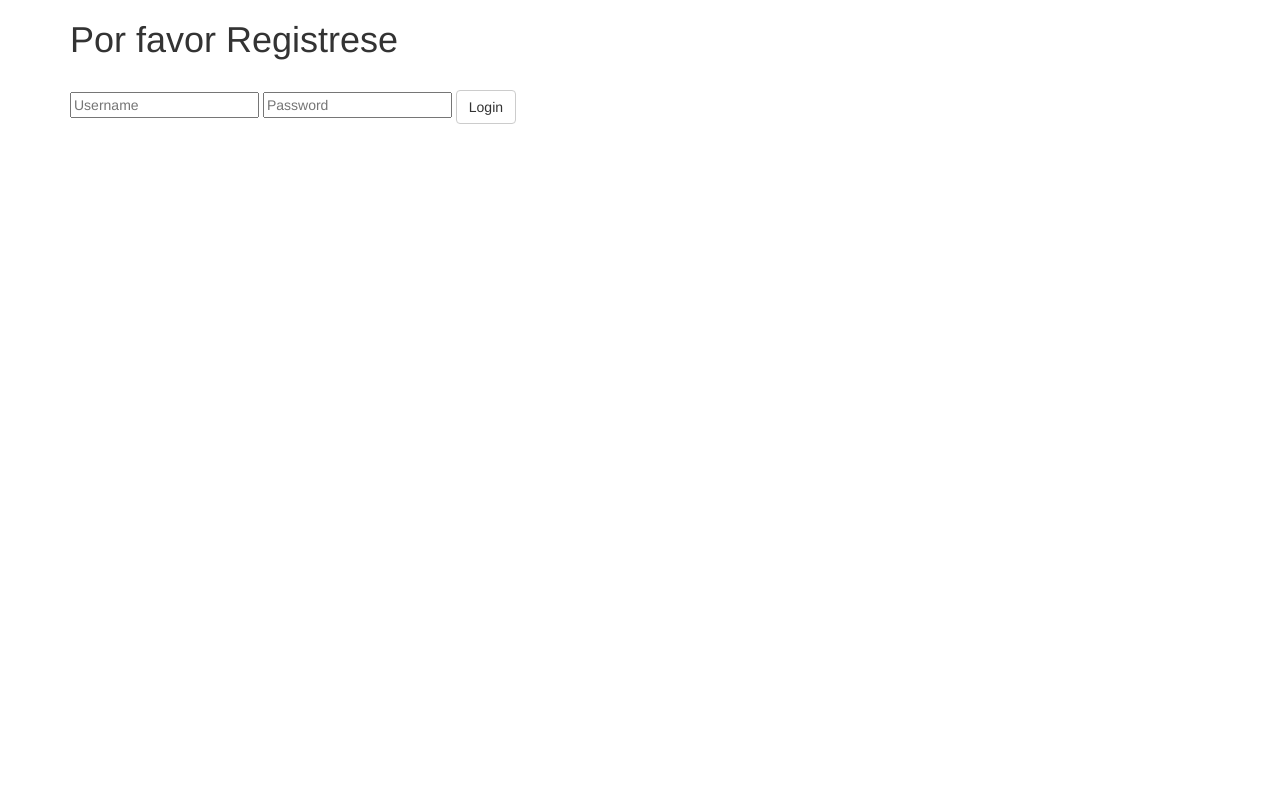
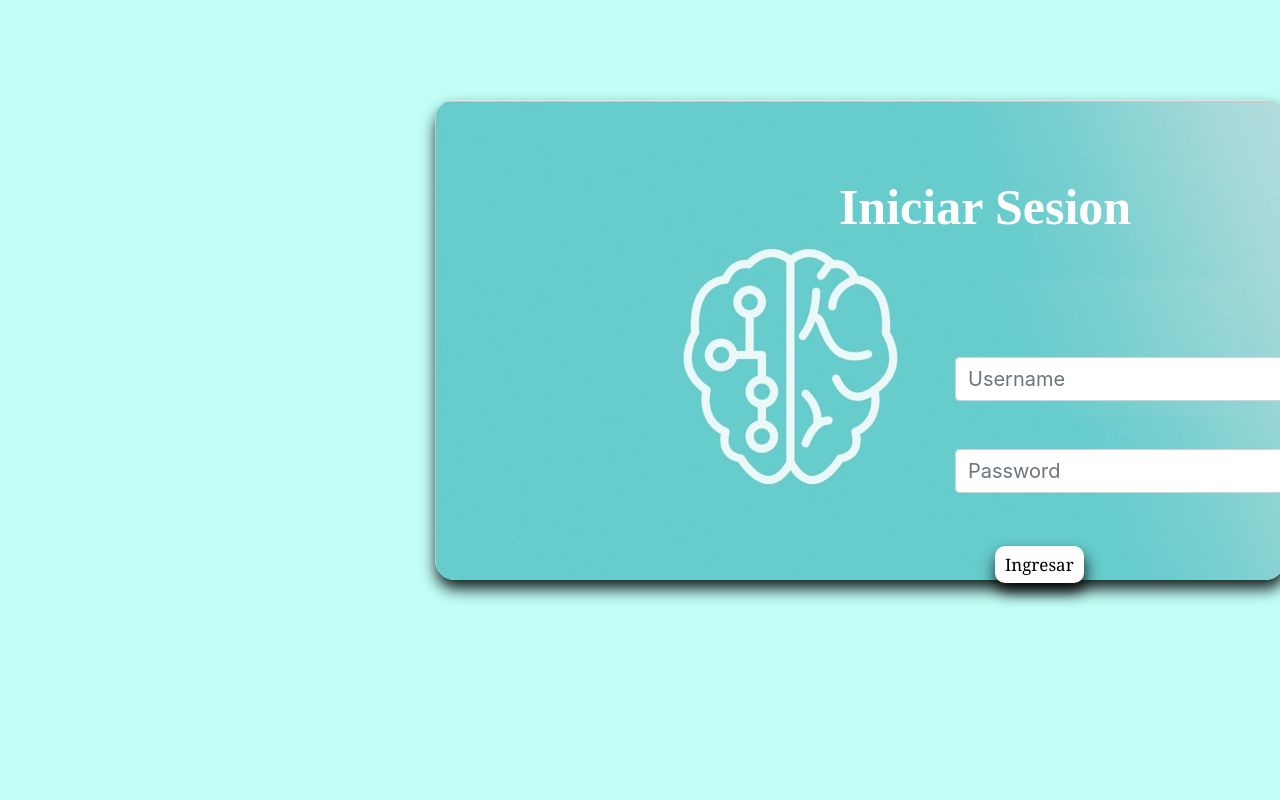
Before and after one commit to LuisGarciaPeredo/Luis-python-flask-project, a Flask app: page /login in a window 1280 px wide. Run offline with Flask 2, Linux system fonts and the light colour scheme; parts of the project's set-up code (start-up, migrations or seed data) failed here and were passed over; some libraries are stand-ins or nearby versions.

Commit message:
loginEstilo

```diff
--- a/templates/login.html
+++ b/templates/login.html
@@ -3,21 +3,104 @@
     <title>INGRESO SISTEMA</title>
     <meta name="viewport" content="width=device-width, initial-scale=1.0">
     <link href="static/bootstrap.min.css" rel="stylesheet" media="screen">
+
+    <style>
+      body{
+        background: #C1FFF7;
+      }
+
+    /* LAPTOP */
+    @media (min-width:1250px) {
+      .cajamayor{
+        background-image: url(fondo.png);
+        width: 850px;
+        height: 480px;
+        margin-left: 350px;
+        margin-top: 100px;
+        -webkit-box-shadow: 1px 9px 15px 0px rgba(0,0,0,0.88);
+        box-shadow: 1px 9px 15px 0px rgba(0,0,0,0.88);
+        border-top-left-radius: 20px ;
+        border-top-right-radius: 20px ;
+        border-bottom-left-radius: 20px ;
+        border-bottom-right-radius: 20px ;
+      }
+      .margensup{
+        height: 50px;
+      }
+      .titulo{
+        font-size: 50px;
+        font-family: "sans-serif";
+        font-weight: 600;
+        padding-top: 20px;
+        margin-left: 250px;
+        color: white;
+      }
+      .cajasdetexto{
+        margin-left: 520px;
+        margin-top: 80px;
+      }
+      .form-control{
+        font-size: 20px;
+      }
+
+      .btnmiboton {
+      margin-left: 40px;
+      margin-top: 5px;
+      color: rgb(0, 0, 0); font-size: 17px; line-height: 17px; padding: 10px; border-radius: 10px;
+      font-family: Georgia, serif; font-weight: normal; text-decoration: none; font-style: normal;
+      font-variant: normal; text-transform: none; background-image:
+      linear-gradient(to right, rgb(255, 255, 255) 0%, rgb(255, 255, 255) 100%); box-shadow: rgba(0, 0, 0, 0.88) 1px 9px 15px 0px;
+      border: none; display: inline-block;
+      -webkit-box-shadow: 1px 9px 15px 0px rgba(0,0,0,0.88);
+      box-shadow: 1px 9px 15px 0px rgba(0,0,0,0.88);
+      cursor: pointer;}
+      .btnmiboton:hover {
+      background: #d0d0d0; }
+      .btnmiboton:active {
+      background: #bababa;
+      color: white; }
+
+      .cajaerror{
+        margin-top: 60px;
+        margin-left: 285px;
+      }
+    }
+
+    </style>
+
   </head>
   <body>
+
     <div class="container">
-      <h1>Por favor Registrese</h1>
+
+      <div class="cajamayor">
+        <div class="margensup"> </div>
+        <center> <label class="titulo">Iniciar Sesion</label> </center>
         <br>
+
+        <div class="cajasdetexto">
           <form action="" method="post">
-        <input type="text" placeholder="Username" name="username" value="{{
-          request.form.username }}">
-         <input type="password" placeholder="Password" name="password" value="{{
-          request.form.password }}">
-        <input class="btn btn-default" type="submit" value="Login">
+            <input type="text" class="form-control" size="12" placeholder="Username" name="username" value="{{
+              request.form.username }}"> <br> <br>
+            <input type="password" class="form-control" size="12" placeholder="Password" name="password" value="{{
+              request.form.password }}"> <br> <br>
+            <input class="btnmiboton" type="submit" value="Ingresar">
           </form>
+        </div>
+
+        <div class="cajaerror">
           {% if error %}
           <p class="error"><strong>Error:</strong> {{ error }}
         {% endif %}
         </div>
+
+      </div>
+
+
+
+
+
+    </div>
+
   </body>
 </html>
```
Also changed, not shown: templates/fondo.png (added). Lines whose indentation alone changed are shown as unchanged.
